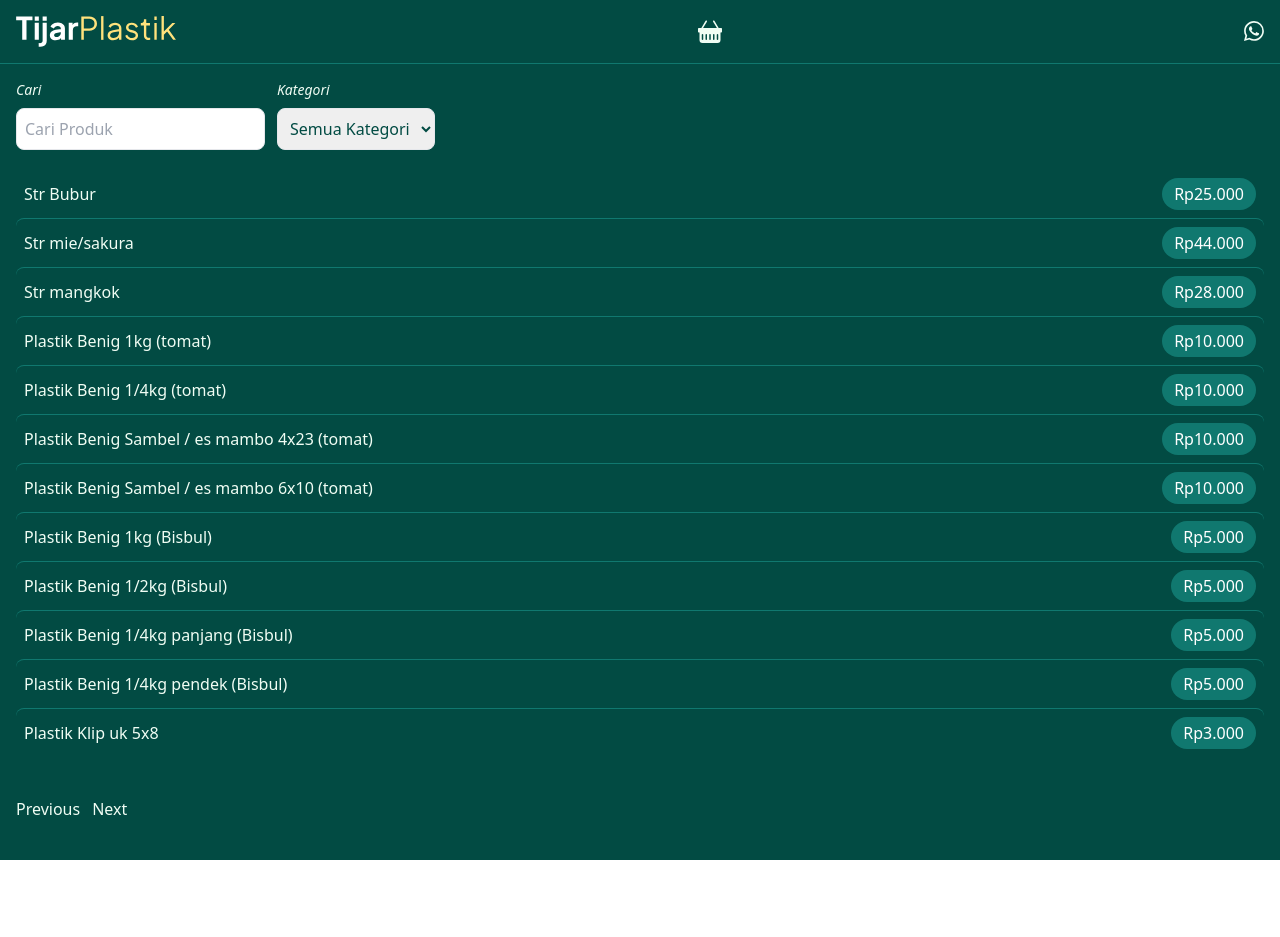
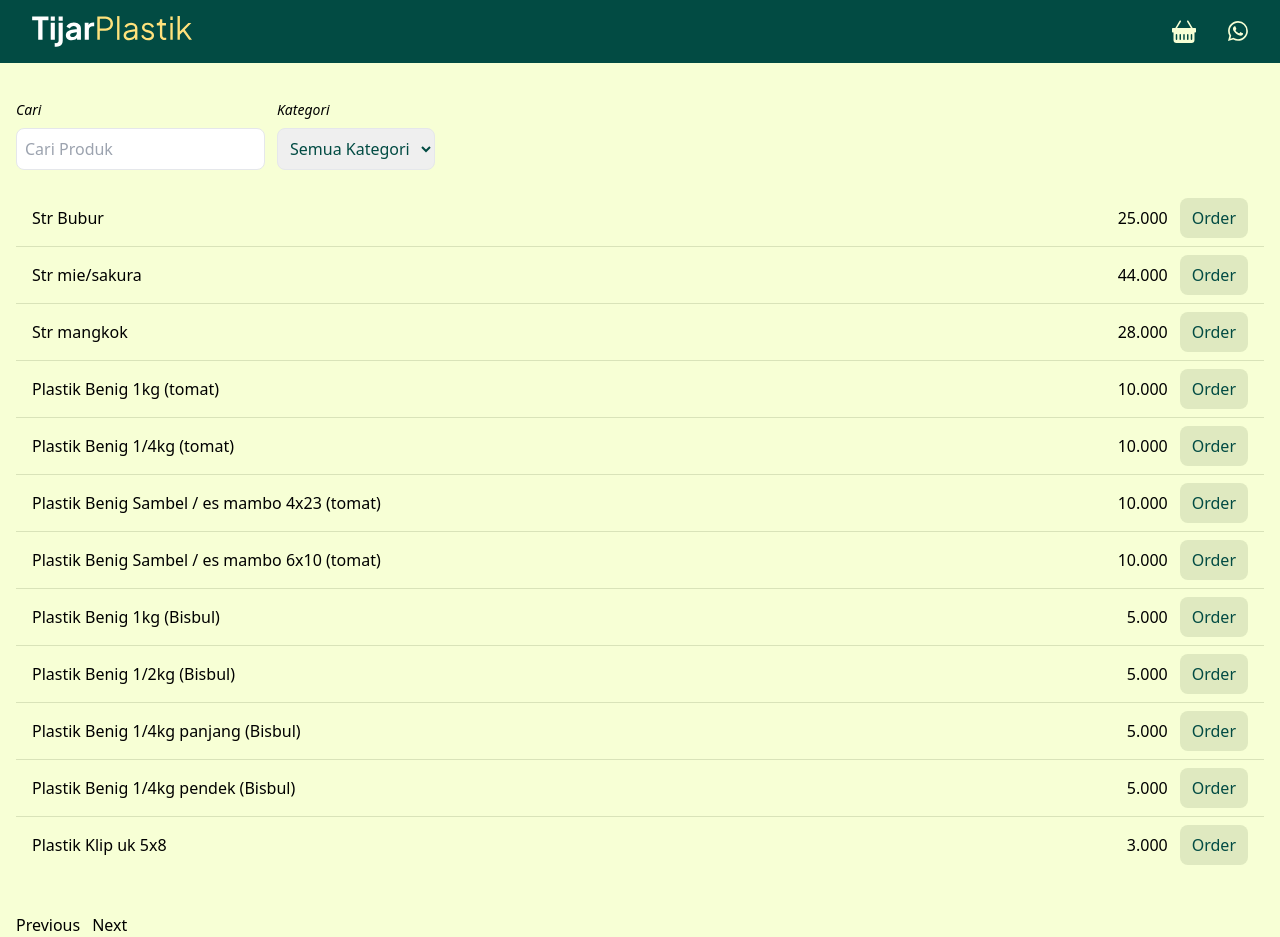
Before and after one commit to halloanewahyudi/tijarplastik, a Vue app: page /product in a window 1280 px wide. Before the commit the page ends 860 px from the top, so only its background shows below. Built offline with nearby package versions, Linux system fonts and the light colour scheme.

Commit message:
loremipsum

```diff
--- a/src/App.vue
+++ b/src/App.vue
@@ -4,7 +4,7 @@ import Navbar from './components/element/Navbar.vue';
 </script>
 
 <template>
-    <main class="bg-primary text-green-50 min-h-screen ">
+    <main class=" min-h-screen ">
         <Navbar/>
         <RouterView />
     </main>
--- a/src/assets/products.json
+++ b/src/assets/products.json
@@ -4,7 +4,7 @@
       "category": "Styrofoam",
       "name": "Str Bubur",
       "amount": "1bal isi 100",
-      "price": "Rp25.000",
+      "price": "25.000",
       "merk": ""
     },
     {
@@ -12,7 +12,7 @@
       "category": "Styrofoam",
       "name": "Str mie/sakura",
       "amount": "1bal isi 200",
-      "price": "Rp44.000",
+      "price": "44.000",
       "merk": ""
     },
     {
@@ -20,7 +20,7 @@
       "category": "Styrofoam",
       "name": "Str mangkok",
       "amount": "1bal isi 100",
-      "price": "Rp28.000",
+      "price": "28.000",
       "merk": ""
     },
     {
@@ -28,7 +28,7 @@
       "category": "Plastik",
       "name": "Plastik Benig 1kg (tomat)",
       "amount": "1pak",
-      "price": "Rp10.000",
+      "price": "10.000",
       "merk": ""
     },
     {
@@ -36,7 +36,7 @@
       "category": "Plastik",
       "name": "Plastik Benig 1/4kg (tomat)",
       "amount": "1pak",
-      "price": "Rp10.000",
+      "price": "10.000",
       "merk": ""
     },
     {
@@ -44,7 +44,7 @@
       "category": "Plastik",
       "name": "Plastik Benig Sambel / es mambo 4x23 (tomat)",
       "amount": "1pak",
-      "price": "Rp10.000",
+      "price": "10.000",
       "merk": ""
     },
     {
@@ -52,7 +52,7 @@
       "category": "Plastik",
       "name": "Plastik Benig Sambel / es mambo 6x10 (tomat)",
       "amount": "1pak",
-      "price": "Rp10.000",
+      "price": "10.000",
       "merk": ""
     },
     {
@@ -60,7 +60,7 @@
       "category": "Plastik",
       "name": "Plastik Benig 1kg (Bisbul)",
       "amount": "1pak",
-      "price": "Rp5.000",
+      "price": "5.000",
       "merk": ""
     },
     {
@@ -68,7 +68,7 @@
       "category": "Plastik",
       "name": "Plastik Benig 1/2kg (Bisbul)",
       "amount": "1pak",
-      "price": "Rp5.000",
+      "price": "5.000",
       "merk": ""
     },
     {
@@ -76,7 +76,7 @@
       "category": "Plastik",
       "name": "Plastik Benig 1/4kg panjang  (Bisbul)",
       "amount": "1pak",
-      "price": "Rp5.000",
+      "price": "5.000",
       "merk": ""
     },
     {
@@ -84,7 +84,7 @@
       "category": "Plastik",
       "name": "Plastik Benig 1/4kg pendek (Bisbul)",
       "amount": "1pak",
-      "price": "Rp5.000",
+      "price": "5.000",
       "merk": ""
     },
     {
@@ -92,7 +92,7 @@
       "category": "Plastik",
       "name": "Plastik Klip uk 5x8",
       "amount": "1pak isi 100",
-      "price": "Rp3.000",
+      "price": "3.000",
       "merk": ""
     },
     {
@@ -100,7 +100,7 @@
       "category": "Plastik",
       "name": "Plastik Klip uk 6x10",
       "amount": "1pak isi 100",
-      "price": "Rp3.500",
+      "price": "3.500",
       "merk": ""
     },
     {
@@ -108,7 +108,7 @@
       "category": "Plastik",
       "name": "Plastik Klip uk 7x10",
       "amount": "1pak isi 100",
-      "price": "Rp5.000",
+      "price": "5.000",
       "merk": ""
     },
     {
@@ -116,7 +116,7 @@
       "category": "Plastik",
       "name": "Plastik Klip uk 8x12",
       "amount": "1pak isi 100",
-      "price": "Rp6.000",
+      "price": "6.000",
       "merk": ""
     },
     {
@@ -124,7 +124,7 @@
       "category": "Plastik",
       "name": "Plastik Klip uk 10x15",
       "amount": "1pak isi 100",
-      "price": "Rp8.500",
+      "price": "8.500",
       "merk": ""
     },
     {
@@ -132,7 +132,7 @@
       "category": "Platik Kresek",
       "name": "Rambai Kecil",
       "amount": "1pak",
-      "price": "Rp4.500",
+      "price": "4.500",
       "merk": ""
     },
     {
@@ -140,7 +140,7 @@
       "category": "Platik Kresek",
       "name": "Rambai Tanggung",
       "amount": "1pak",
-      "price": "Rp4.500",
+      "price": "4.500",
       "merk": ""
     },
     {
@@ -148,7 +148,7 @@
       "category": "Platik Kresek",
       "name": "Tiger Kecil",
       "amount": "1pak",
-      "price": "Rp10.000",
+      "price": "10.000",
       "merk": ""
     },
     {
@@ -156,7 +156,7 @@
       "category": "Platik Kresek",
       "name": "Tiger Tanggung",
       "amount": "1pak",
-      "price": "Rp10.000",
+      "price": "10.000",
       "merk": ""
     },
     {
@@ -164,7 +164,7 @@
       "category": "Platik Kresek",
       "name": "Phyton Merah UK 28",
       "amount": "1pak",
-      "price": "Rp13.000",
+      "price": "13.000",
       "merk": ""
     },
     {
@@ -172,7 +172,7 @@
       "category": "Platik Kresek",
       "name": "Kantong Cup",
       "amount": "1pak",
-      "price": "Rp4.000",
+      "price": "4.000",
       "merk": ""
     }
   ]
--- a/src/components/element/ListItem.vue
+++ b/src/components/element/ListItem.vue
@@ -1,16 +1,22 @@
 <script setup>
 const props = defineProps({
-  title: {
-    type: String,
-    default: 'World'
+  name:String,
+  price:Number,
+  merk:String,
+  category:String,
+  qty:{
+    type:Number,
+    default:1
   },
-  satuan: {
-    type: String,
-    default: 'satuan'
-  },
-  harga: {
-    type: Number,
-    default: 0
-  }
+  jumlah:Number
 })
 </script>
+<template>
+  <div class="flex justify-between items-center gap-4 px-4  hover:bg-brand-2 hover:rounded-lg duration-300 ">
+    <span>{{ props.name }}</span>
+    <div class="flex gap-3 items-center">
+      <span>{{ props.price }}</span>
+      <slot/>
+    </div>
+  </div>
+</template>
--- a/src/components/element/Navbar.vue
+++ b/src/components/element/Navbar.vue
@@ -1,38 +1,44 @@
 <script setup>
 import Logo from '../Logo.vue';
 import IconWa from '../icons/IconWa.vue';
-import { useOrderStore } from '../../stores';
+import { useOrder } from '../../stores/order-store';
 import IconCart from '../icons/IconCart.vue';
 import { ref } from 'vue';
 import IconClose from '../icons/IconClose.vue';
-const order = useOrderStore();
+const order = useOrder();
 const bukaOrders = ref(false);
+
 </script>
 <template>
-    <div class="py-4 border-b border-light fixed w-full top-0 left-0 bg-primary">
+
+    <div class="p-4 fixed top-0 left-0 w-full bg-primary">
         <div class="container">
             <div class="flex flex-wrap justify-between items-center">
                 <div class="max-w-40">
                     <Logo class="w-full h-full" @click="$router.push('/')" />
                 </div>
+                <div class="flex items-center gap-8">
                     <div class="relative">
                         <button @click="bukaOrders = !bukaOrders" v-if="order.orders.length > 0"
                             class="absolute -top-2 -right-5 w-7 h-7 bg-secondary rounded-full  flex items-center justify-center">
                             {{ order.orders.length }}
                         </button>
-                    <IconCart class="w-6 h-6" />
+                        <IconCart class="w-6 h-6 text-light" />
                     </div>
                     <div>
                         <a href="https://wa.me/6289636192223?text=hallo%20TijarPlastik.." target="_blank">
-                        <IconWa class="w-5 h-5" />
+                            <IconWa class="w-5 h-5 text-light" />
                         </a>
                     </div>
                 </div>
+
             </div>
         </div>
+    </div>
+
     <!-- popup orders -->
     <!-- Suggested code may be subject to a license. Learn more: ~LicenseLog:1528938069. -->
-    <div class="p-6 bg-primary fixed left-0 w-full min-h-full z-50" v-if="bukaOrders">
+    <div class="p-6 bg-primary text-light fixed top-0 left-0 w-full min-h-full z-50" v-if="bukaOrders">
         <div class="w-full flex justify-end">
             <button class="p-4" @click="bukaOrders = false">
                 <IconClose />
@@ -42,9 +48,13 @@ const bukaOrders = ref(false);
         <div class="">
             <ul class="flex flex-col gap-2">
                 <li v-for="(item, index) in order.orders" :key="index" class="flex items-center justify-between gap-4">
+                    <div class="flex items-center gap-3">
                         <span>{{ item.name }}</span>
+                        <span>{{ item.qty }}</span>
+                    </div>
+
                     <div class="flex items-center gap-3">
-                        <span>{{ item.price }}</span>
+                        <span>{{ item.jumlah }}</span>
                         <button @click="order.removeOrder(item.name)"
                             class="text-secondary bg-white rounded-full p-1 text-sm">
                             <IconClose />
@@ -57,5 +67,6 @@ const bukaOrders = ref(false);
             </div>
 
         </div>
+
     </div>
 </template>
--- /dev/null
+++ b/src/components/element/PopUpOrder.vue
@@ -0,0 +1,48 @@
+<script setup>
+import { computed, ref, watch, watchEffect } from 'vue';
+import { useOrder } from '../../stores/order-store';
+import IconClose from '../icons/IconClose.vue';
+
+const props = defineProps({
+    name: String,
+    price: Number,
+    merk: String,
+    category: String,
+    qty: {
+        type: Number,
+        default: 1
+    },
+    jumlah: Number
+})
+
+// mengitung jumlah @Qty
+
+const jumlah = ref(1)
+const order = useOrder()
+
+</script>
+<template>
+    <div class="fixed top-0 left-0 w-full h-full bg-primary flex flex-col justify-center items-center">
+        <div class="max-w-[460px] w-full p-6">
+
+            <div class="rounded-lg overflow-hidden  bg-light text-primary flex flex-col   w-full shadow-2xl">
+                <div class="flex flex-col divide-y divide-borderlight mb-5 p-6">
+                    <div class="flex gap-4 items-center justify-between py-2">
+                        <span class="text-lg font-medium"> {{ props.name }}</span>
+                        <slot name="close"></slot>
+                    </div>
+                    <div class="flex gap-4 items-center justify-between py-2">
+                        <span> Merk </span><span> {{ props.merk }}</span>
+                    </div>
+                    <div class="flex gap-4 items-center justify-between py-2">
+                        <span> Harga</span><span> {{ props.price }}</span>
+                    </div>
+                </div>
+                <div class="p-6 bg-brand-2">
+                    <slot  name="order"></slot>
+                </div>
+
+            </div>
+        </div>
+    </div>
+</template>
--- /dev/null
+++ b/src/stores/order-store.js
@@ -0,0 +1,37 @@
+import { defineStore } from "pinia";
+
+export const useOrder = defineStore('orderan', {
+    state: () => {
+        return {
+            orders: [],
+            getOrders: []
+        }
+    },
+    actions: {
+        addOrder(order){
+            this.orders.push(order);
+        },
+        removeOrder(index){
+           this.orders = this.orders.filter(order => order.name !== index);
+        },
+
+          getTotalPrice() {
+            //  return this.orders.reduce((total, order) => total + order.price, 0)
+            // return this.orders.reduce((total, order) => total + parseInt(order.price), 0)
+             // return this.orders.reduce((total, order) => total + parseFloat(order.price), 0)
+            return this.orders.reduce((total, order) => total + parseFloat(order.price.replace('Rp',"")), 0)
+      //   return this.orders.reduce((total, order) => total + parseFloat(order.price.replace('Rp', '').replace('.', '')), 0)
+
+          },
+
+        viewOrder(index){
+            return this.orders[index];
+        },
+        editOrder(index, order){
+            this.orders[index] = order;
+        },
+        clearOrder(){
+            this.orders = [];
+        }
+    }
+})
--- a/src/style.css
+++ b/src/style.css
@@ -13,5 +13,14 @@
 }
 
 body{
-padding-top:60px;
+ @apply bg-light pt-20
 }
+
+input::-webkit-outer-spin-button,
+input::-webkit-inner-spin-button {
+    -webkit-appearance: none;
+    margin: 0;
+}
+input[type=number]{
+  -moz-appearance: textfield;
+}
--- a/src/views/ProductPage.vue
+++ b/src/views/ProductPage.vue
@@ -1,25 +1,47 @@
 <script setup>
 
-import { onMounted, ref, computed } from 'vue';
+import { onMounted, ref, computed, watch, watchEffect } from 'vue';
 
 import DataProducts from '../assets/products.json'
+import { useOrder } from '../stores/order-store';
+import ListItem from '../components/element/ListItem.vue';
+import PopUpOrder from '../components/element/PopUpOrder.vue';
+import IconCloseVue from '../components/icons/IconClose.vue';
+
+const order = useOrder()
+
 const products = ref(DataProducts);
 const category = ref('');
 const name = ref('');
 const price = ref('');
 const merk = ref('');
+const qty = ref(1);
+const jumlah = ref(0)
+const input = ref(null)
 const search = ref('');
 
 const filteredproducts = computed(() => {
   return products.value.filter(item => {
+    item.qty = qty.value,
+      item.jumlah = qty.value * parseFloat(item.price.replace('Rp', '').replace('.', ''))
     return (
       (!category.value || item.category == category.value) &&
-      (!search.value || item.name.toLowerCase().includes(search.value.toLowerCase())) &&
-      (!price.value || item.price === price.value) &&
-      (!merk.value || item.merk === merk.value)
+      (!search.value || item.name.toLowerCase().includes(search.value.toLowerCase()))
     );
   });
 });
+
+const addQty = () => {
+    qty.value++
+}
+const minQty = () => {
+    if (qty.value <= 1) {
+        qty.value = 1
+    } else {
+        qty.value -= 1
+    }
+
+}
 
 // Pagination logic
 const itemsPerPage = 12;
@@ -47,9 +69,26 @@ const nextPage = () => {
   }
 };
 
+//mengambil katagory
 const uniqueItems = [
   ...new Map(paginatedproducts.value.map(item => [item.category, item])).values()
 ];
+
+// item terselect untuk popup
+const showDetail = ref(false);
+const showTutup = () =>{
+   setTimeout(() => {
+    showDetail.value = false
+   input.value.val = 1
+   }, 300);
+}
+
+
+const selectedItem = ref({});
+watch(qty, (newval) => {
+  qty.value = newval
+})
+
 </script>
 <template>
   <div class="">
@@ -59,7 +98,6 @@ const uniqueItems = [
           <label>Cari</label>
           <input type="search" v-model="search" placeholder="Cari Produk" class="form-control" />
         </div>
-
         <div class="form-group ">
           <label> Kategori</label>
           <select name="category" v-model="category" id="" class="form-control">
@@ -70,15 +108,17 @@ const uniqueItems = [
         </div>
       </div> <!-- end filter wrap -->
 
-      <ul class="flex flex-col divide-y divide-light">
-        <li v-for="item in paginatedproducts" :key="item.phone"
-          class="p-2 rounded-lg flex justify-between items-center hover:bg-light">
-          <span>{{ item.name }}</span>
-          <span class="bg-light text-white py-1 px-3 rounded-full">
-            {{ item.price }}
-        </span>
-        </li>
-      </ul>
+        <!--   ########### LIST ProDUK ############ -->
+
+      <div class="flex flex-col divide-y divide-borderlight">
+        <list-item class="py-2 group" v-for="(item, index) in paginatedproducts" :key="index" :name="item.name"
+          :price="item.price" :category="item.category" :merk="item.merk"
+          :qty="item.qty" :jumlah="item.jumlah">
+          <button @click="showDetail = true; selectedItem = item; " class="bg-brand-2 text-primary rounded-lg py-2 px-3 group-hover:bg-light"> Order</button>
+        </list-item>
+      </div>
+
+
       <div class="flex gap-3 items-center pt-10">
         <button class="" @click="prevPage" :disabled="currentPage === 1">Previous</button>
         <button class="" @click="nextPage" :disabled="currentPage === totalPages">Next</button>
@@ -86,4 +126,29 @@ const uniqueItems = [
 
     </div>
   </div>
+
+  <!--   ###########POPUP tesr select ############ -->
+  <div v-if="showDetail">
+
+    <pop-up-order :id="selectedItem.id" :name="selectedItem.name"
+      :price="parseFloat(selectedItem.price.replace('Rp', '').replace('.', '')) * qty" :jumlah="selectedItem.jumlah">
+      <template #close>
+        <button @click="showDetail = false">
+          <IconCloseVue />
+        </button>
       </template>
+      <template #order>
+        <div class="flex gap-4 items-center justify-between">
+          <div class="flex items-center justify-center text-base border border-primary rounded-lg max-w-max text-primary">
+                        <button @click="minQty" class="p-2 border-primary border-r"> - </button>
+                        <input type="number" min="1" v-model="qty" class="w-10 text-center bg-transparent">
+                        <button @click="addQty" class="p-2 border-primary border-l"> + </button>
+                    </div>
+
+          <button @click="order.addOrder(selectedItem) ; showTutup()" class="bg-primary text-light py-2 px-5 rounded-full">Order</button>
+        </div>
+      </template>
+    </pop-up-order>
+
+  </div>
+</template>
--- a/tailwind.config.js
+++ b/tailwind.config.js
@@ -13,8 +13,22 @@ export default {
       colors: {
         primary:'#024B43',
         secondary:'#FCA404',
-        light:'#10786f',
-        dark:'#022F2A'
+        dark:'#022F2A',
+        brand:{
+          1:`#004c45`,
+          2:'#dfe9c0',
+          3:'#e7f5f9',
+          4:'#003d3a'
+        },
+        light:'#f7ffd5',
+        borderlight:'#d9e3b9',
+        kuning:{
+          1:'#fcf300',
+          2:'#fdf97d',
+          3:'#FEFCBB',
+          4:'##f2ff86',
+        }
+
       }
     },
   },
```
Lines whose indentation alone changed are shown as unchanged.
